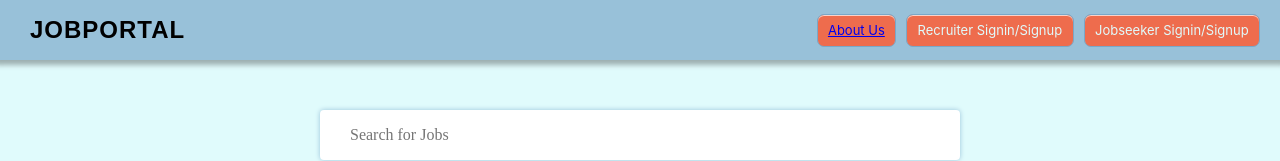
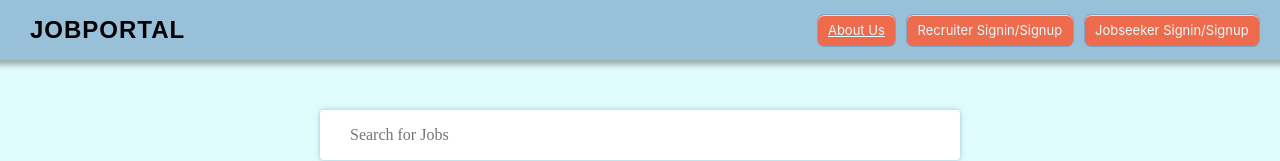
Before and after one commit to codedevhulk/jobportal_testing, a React (Create React App) app: page / in a window 1280 px wide. Shown: the top 161 px of the page. Built offline with nearby package versions, Linux system fonts and the light colour scheme.

Commit message:
signup page update, aboutus

```diff
--- a/src/ui/Header.tsx
+++ b/src/ui/Header.tsx
@@ -90,7 +90,9 @@
 
       <Navigation>
         <NavigationLink active={page === "landing"}>
-          <Link to="/aboutus">About Us</Link>
+          <Link to="/aboutus" style={{ color: "inherit" }}>
+            About Us
+          </Link>
         </NavigationLink>
         {page === "landing" ? (
           <>
```
